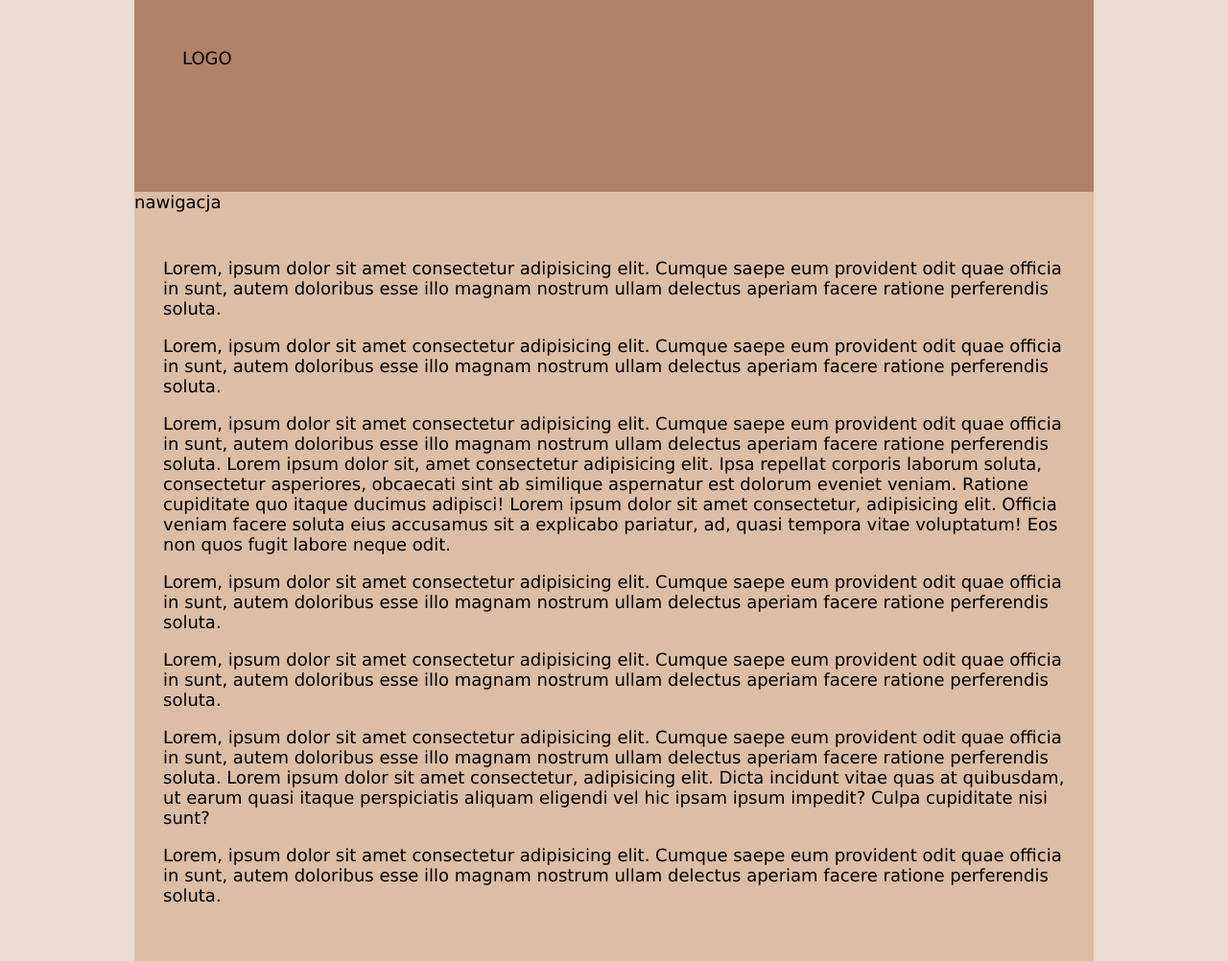
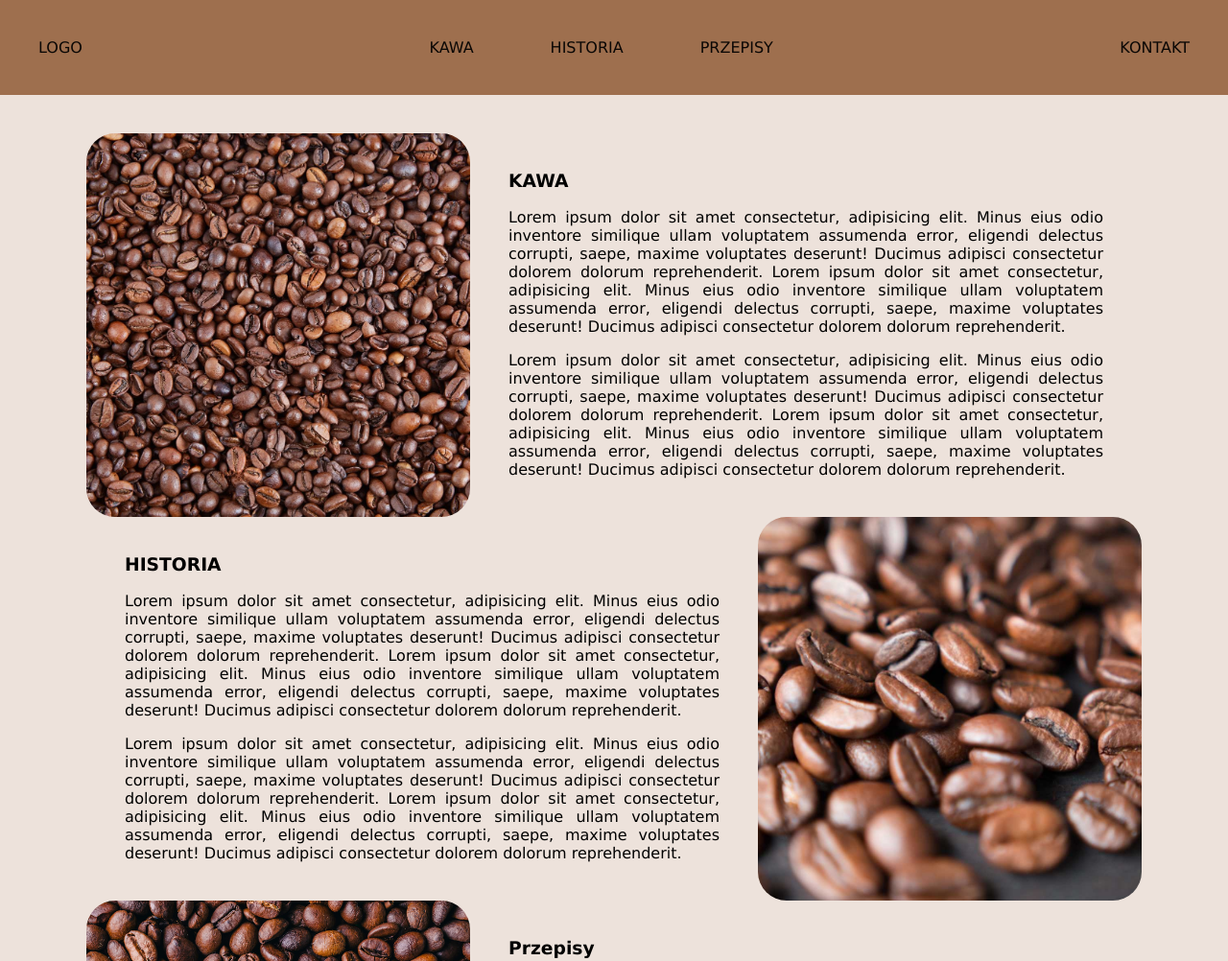
Before and after one commit to Poliweglan/pierwsza_strona, a plain HTML site: page index.html in a window 1280 px wide. Shown: the top 1002 px of the page at 96% size. Drawn offline with Linux system fonts and the light colour scheme.

Commit message:
zmiana na strone o kawie

```diff
--- a/index.html
+++ b/index.html
@@ -1,54 +1,55 @@
 <!DOCTYPE html>
 <html lang="pl">
 <head>
-		<meta charset="utf-8"/>
-		<meta http-equiv="X-UA-Compatible" content="IE=edge"/>
-		<meta name="description" content="Strona o kotach"/>
-		<meta name="keywords" content="koty, kotki, kociaki"/>
-		<title>Fajne kotki!</title>
+	<meta charset="UTF-8">
+	<meta http-equiv="X-UA-Compatible" content="IE=edge">
+	<meta name="viewport" content="width=device-width, initial-scale=1.0">
 	<link rel="stylesheet" href="style.css">
+	<title>Smaczna Kawa!</title>
 </head>
 <body>
-		<!-- https://poliweglan.github.io/pierwsza_strona/ -->
+	<header>
+		<div class="logo">LOGO</div>
+		<nav>
+			<ul class="menu">
+				<li class="menu_item"><a href="#kawa">KAWA</a></li>
+				<li class="menu_item"><a href="#historia">HISTORIA</a></li>
+				<li class="menu_item"><a href="#przepisy">PRZEPISY</a></li>
+			</ul>
+		</nav>
+		<a class="contact" href="#kontakt">KONTAKT</a>
+	</header>
 	<div id="container">
-			<header>
-				<div id="logo">LOGO</div>
-			</header>
-			<nav>nawigacja</nav>
-			<main>
+
+		<div id="content">
+			<section id="kawa">
+				<img id="photo" src="images/ziarna1.jpg" alt="ziarna kawy">
 				<article>
-					<p>Lorem, ipsum dolor sit amet consectetur adipisicing elit. Cumque saepe eum provident odit quae officia in sunt, autem doloribus esse illo magnam nostrum ullam delectus aperiam facere ratione perferendis soluta.</p>
-					<p>Lorem, ipsum dolor sit amet consectetur adipisicing elit. Cumque saepe eum provident odit quae officia in sunt, autem doloribus esse illo magnam nostrum ullam delectus aperiam facere ratione perferendis soluta.</p>
-					<p>Lorem, ipsum dolor sit amet consectetur adipisicing elit. Cumque saepe eum provident odit quae officia in sunt, autem doloribus esse illo magnam nostrum ullam delectus aperiam facere ratione perferendis soluta. Lorem ipsum dolor sit, amet consectetur adipisicing elit. Ipsa repellat corporis laborum soluta, consectetur asperiores, obcaecati sint ab similique aspernatur est dolorum eveniet veniam. Ratione cupiditate quo itaque ducimus adipisci! Lorem ipsum dolor sit amet consectetur, adipisicing elit. Officia veniam facere soluta eius accusamus sit a explicabo pariatur, ad, quasi tempora vitae voluptatum! Eos non quos fugit labore neque odit.</p>
-					<p>Lorem, ipsum dolor sit amet consectetur adipisicing elit. Cumque saepe eum provident odit quae officia in sunt, autem doloribus esse illo magnam nostrum ullam delectus aperiam facere ratione perferendis soluta.</p>
-					<p>Lorem, ipsum dolor sit amet consectetur adipisicing elit. Cumque saepe eum provident odit quae officia in sunt, autem doloribus esse illo magnam nostrum ullam delectus aperiam facere ratione perferendis soluta.</p>
-					<p>Lorem, ipsum dolor sit amet consectetur adipisicing elit. Cumque saepe eum provident odit quae officia in sunt, autem doloribus esse illo magnam nostrum ullam delectus aperiam facere ratione perferendis soluta. Lorem ipsum dolor sit amet consectetur, adipisicing elit. Dicta incidunt vitae quas at quibusdam, ut earum quasi itaque perspiciatis aliquam eligendi vel hic ipsam ipsum impedit? Culpa cupiditate nisi sunt?</p>
-					<p>Lorem, ipsum dolor sit amet consectetur adipisicing elit. Cumque saepe eum provident odit quae officia in sunt, autem doloribus esse illo magnam nostrum ullam delectus aperiam facere ratione perferendis soluta.</p>
+					<h3>KAWA</h3>
+					<p>Lorem ipsum dolor sit amet consectetur, adipisicing elit. Minus eius odio inventore similique ullam voluptatem assumenda error, eligendi delectus corrupti, saepe, maxime voluptates deserunt! Ducimus adipisci consectetur dolorem dolorum reprehenderit. Lorem ipsum dolor sit amet consectetur, adipisicing elit. Minus eius odio inventore similique ullam voluptatem assumenda error, eligendi delectus corrupti, saepe, maxime voluptates deserunt! Ducimus adipisci consectetur dolorem dolorum reprehenderit.</p>
+					<p>Lorem ipsum dolor sit amet consectetur, adipisicing elit. Minus eius odio inventore similique ullam voluptatem assumenda error, eligendi delectus corrupti, saepe, maxime voluptates deserunt! Ducimus adipisci consectetur dolorem dolorum reprehenderit. Lorem ipsum dolor sit amet consectetur, adipisicing elit. Minus eius odio inventore similique ullam voluptatem assumenda error, eligendi delectus corrupti, saepe, maxime voluptates deserunt! Ducimus adipisci consectetur dolorem dolorum reprehenderit.</p>
 				</article>
-
+			</section>
+			<section id="historia">
 				<article>
-					<p>Lorem, ipsum dolor sit amet consectetur adipisicing elit. Cumque saepe eum provident odit quae officia in sunt, autem doloribus esse illo magnam nostrum ullam delectus aperiam facere ratione perferendis soluta.</p>
-					<p>Lorem, ipsum dolor sit amet consectetur adipisicing elit. Cumque saepe eum provident odit quae officia in sunt, autem doloribus esse illo magnam nostrum ullam delectus aperiam facere ratione perferendis soluta.</p>
-					<p>Lorem, ipsum dolor sit amet consectetur adipisicing elit. Cumque saepe eum provident odit quae officia in sunt, autem doloribus esse illo magnam nostrum ullam delectus aperiam facere ratione perferendis soluta. Lorem ipsum dolor sit, amet consectetur adipisicing elit. Ipsa repellat corporis laborum soluta, consectetur asperiores, obcaecati sint ab similique aspernatur est dolorum eveniet veniam. Ratione cupiditate quo itaque ducimus adipisci! Lorem ipsum dolor sit amet consectetur, adipisicing elit. Officia veniam facere soluta eius accusamus sit a explicabo pariatur, ad, quasi tempora vitae voluptatum! Eos non quos fugit labore neque odit.</p>
-					<p>Lorem, ipsum dolor sit amet consectetur adipisicing elit. Cumque saepe eum provident odit quae officia in sunt, autem doloribus esse illo magnam nostrum ullam delectus aperiam facere ratione perferendis soluta.</p>
-					<p>Lorem, ipsum dolor sit amet consectetur adipisicing elit. Cumque saepe eum provident odit quae officia in sunt, autem doloribus esse illo magnam nostrum ullam delectus aperiam facere ratione perferendis soluta.</p>
-					<p>Lorem, ipsum dolor sit amet consectetur adipisicing elit. Cumque saepe eum provident odit quae officia in sunt, autem doloribus esse illo magnam nostrum ullam delectus aperiam facere ratione perferendis soluta. Lorem ipsum dolor sit amet consectetur, adipisicing elit. Dicta incidunt vitae quas at quibusdam, ut earum quasi itaque perspiciatis aliquam eligendi vel hic ipsam ipsum impedit? Culpa cupiditate nisi sunt?</p>
-					<p>Lorem, ipsum dolor sit amet consectetur adipisicing elit. Cumque saepe eum provident odit quae officia in sunt, autem doloribus esse illo magnam nostrum ullam delectus aperiam facere ratione perferendis soluta.</p>
+					<h3>HISTORIA</h3>
+					<p>Lorem ipsum dolor sit amet consectetur, adipisicing elit. Minus eius odio inventore similique ullam voluptatem assumenda error, eligendi delectus corrupti, saepe, maxime voluptates deserunt! Ducimus adipisci consectetur dolorem dolorum reprehenderit. Lorem ipsum dolor sit amet consectetur, adipisicing elit. Minus eius odio inventore similique ullam voluptatem assumenda error, eligendi delectus corrupti, saepe, maxime voluptates deserunt! Ducimus adipisci consectetur dolorem dolorum reprehenderit.</p>
+					<p>Lorem ipsum dolor sit amet consectetur, adipisicing elit. Minus eius odio inventore similique ullam voluptatem assumenda error, eligendi delectus corrupti, saepe, maxime voluptates deserunt! Ducimus adipisci consectetur dolorem dolorum reprehenderit. Lorem ipsum dolor sit amet consectetur, adipisicing elit. Minus eius odio inventore similique ullam voluptatem assumenda error, eligendi delectus corrupti, saepe, maxime voluptates deserunt! Ducimus adipisci consectetur dolorem dolorum reprehenderit.</p>
 				</article>
-
+				<img id="photo" src="images/ziarna2.jpg" alt="ziarna kawy">
+			</section>
+			<section id="przepisy">
+				<img id="photo" src="images/ziarna3.jpg" alt="ziarna kawy">
 				<article>
-					<p>Lorem, ipsum dolor sit amet consectetur adipisicing elit. Cumque saepe eum provident odit quae officia in sunt, autem doloribus esse illo magnam nostrum ullam delectus aperiam facere ratione perferendis soluta.</p>
-					<p>Lorem, ipsum dolor sit amet consectetur adipisicing elit. Cumque saepe eum provident odit quae officia in sunt, autem doloribus esse illo magnam nostrum ullam delectus aperiam facere ratione perferendis soluta.</p>
-					<p>Lorem, ipsum dolor sit amet consectetur adipisicing elit. Cumque saepe eum provident odit quae officia in sunt, autem doloribus esse illo magnam nostrum ullam delectus aperiam facere ratione perferendis soluta. Lorem ipsum dolor sit, amet consectetur adipisicing elit. Ipsa repellat corporis laborum soluta, consectetur asperiores, obcaecati sint ab similique aspernatur est dolorum eveniet veniam. Ratione cupiditate quo itaque ducimus adipisci! Lorem ipsum dolor sit amet consectetur, adipisicing elit. Officia veniam facere soluta eius accusamus sit a explicabo pariatur, ad, quasi tempora vitae voluptatum! Eos non quos fugit labore neque odit.</p>
-					<p>Lorem, ipsum dolor sit amet consectetur adipisicing elit. Cumque saepe eum provident odit quae officia in sunt, autem doloribus esse illo magnam nostrum ullam delectus aperiam facere ratione perferendis soluta.</p>
-					<p>Lorem, ipsum dolor sit amet consectetur adipisicing elit. Cumque saepe eum provident odit quae officia in sunt, autem doloribus esse illo magnam nostrum ullam delectus aperiam facere ratione perferendis soluta.</p>
-					<p>Lorem, ipsum dolor sit amet consectetur adipisicing elit. Cumque saepe eum provident odit quae officia in sunt, autem doloribus esse illo magnam nostrum ullam delectus aperiam facere ratione perferendis soluta. Lorem ipsum dolor sit amet consectetur, adipisicing elit. Dicta incidunt vitae quas at quibusdam, ut earum quasi itaque perspiciatis aliquam eligendi vel hic ipsam ipsum impedit? Culpa cupiditate nisi sunt?</p>
-					<p>Lorem, ipsum dolor sit amet consectetur adipisicing elit. Cumque saepe eum provident odit quae officia in sunt, autem doloribus esse illo magnam nostrum ullam delectus aperiam facere ratione perferendis soluta.</p>
+					<h3>Przepisy</h3>
+					<p>Lorem ipsum dolor sit amet consectetur, adipisicing elit. Minus eius odio inventore similique ullam voluptatem assumenda error, eligendi delectus corrupti, saepe, maxime voluptates deserunt! Ducimus adipisci consectetur dolorem dolorum reprehenderit. Lorem ipsum dolor sit amet consectetur, adipisicing elit. Minus eius odio inventore similique ullam voluptatem assumenda error, eligendi delectus corrupti, saepe, maxime voluptates deserunt! Ducimus adipisci consectetur dolorem dolorum reprehenderit.</p>
+					<p>Lorem ipsum dolor sit amet consectetur, adipisicing elit. Minus eius odio inventore similique ullam voluptatem assumenda error, eligendi delectus corrupti, saepe, maxime voluptates deserunt! Ducimus adipisci consectetur dolorem dolorum reprehenderit. Lorem ipsum dolor sit amet consectetur, adipisicing elit. Minus eius odio inventore similique ullam voluptatem assumenda error, eligendi delectus corrupti, saepe, maxime voluptates deserunt! Ducimus adipisci consectetur dolorem dolorum reprehenderit.</p>
 				</article>
-			</main>
+			</section>
+		</div>
+	</div>
 	<footer>
-				<p>Jakub Jozwik - Fajne Kotki 2023</p>
+		Jakub Jozwik - 2023
 	</footer>
-		</div>
 </body>
 </html>
--- a/style.css
+++ b/style.css
@@ -1,37 +1,84 @@
 body {
 	font-family: Verdana, Geneva, Tahoma, sans-serif;
-	margin: 0;
-	background-color: #E9DCD3;
-	font-size: large;
+	margin: 0px;
+	background-color: #ede2db;
 }
 
 #container {
-	background-color: #DDBDA4;
+	width: 1200px;
+	padding: 20px 0px;
 	margin-left: auto;
 	margin-right: auto;
-	width: 1000px;
+	background-color: #ede2db;
+}
+
+footer {
+	color: #0a0705;
+	background-color: #9e6f4e;
+	font-size: 15px;
+	text-align: center;
+	padding: 20px;
 }
 
 header {
-	background-color: #B08267;
+	align-items: center;
+	background-color: #9e6f4e;
+	display: flex;
+	justify-content: space-between;
+	padding: 0;
+	margin: 0;
+	list-style: none;
 }
 
-#logo {
-	height: 100px;
-	padding: 50px;
-	margin: 0 auto;
-	display: block;
+.menu {
+	display: flex;
+	justify-content: center;
+	padding: 0;
+	margin: 0;
+	list-style: none;
+	margin: 10px 0px;
 }
 
-article {
-	padding: 30px;
+.menu_item a {
+	text-decoration: none;
+	color: #0a0705;
 }
 
-footer {
-	background-color: #B08267;
+.logo, .contact, .menu_item {
+	border-radius: 10px;
+	cursor: pointer;
+	text-decoration: none;
+	margin-left: 10px;
+	margin-right: 10px;
+	color: #0a0705;
+	padding: 30px;
+	text-align: center;
 }
 
-footer p {
-	padding: 20px;
-	text-align: center;
+.contact:hover, .menu_item:hover {
+	border-radius: 10px;
+	background-color: #bf997e;
+	transition-duration: .2s;
 }
+
+#content {
+	padding: 20px 50px;
+}
+
+section {
+	padding: 0;
+	display: flex;
+	justify-content: center;
+}
+
+section img {
+	border-radius: 30px;
+	width: 400px;
+	height: 400px;
+	object-fit: cover;
+}
+
+section article {
+	margin: 20px 40px;
+	text-align: justify;
+}
```
Also changed, not shown: images/logo.png (deleted), images/ziarna1.jpg (added), images/ziarna2.jpg (added), images/ziarna3.jpg (added). Lines whose indentation alone changed are shown as unchanged.
